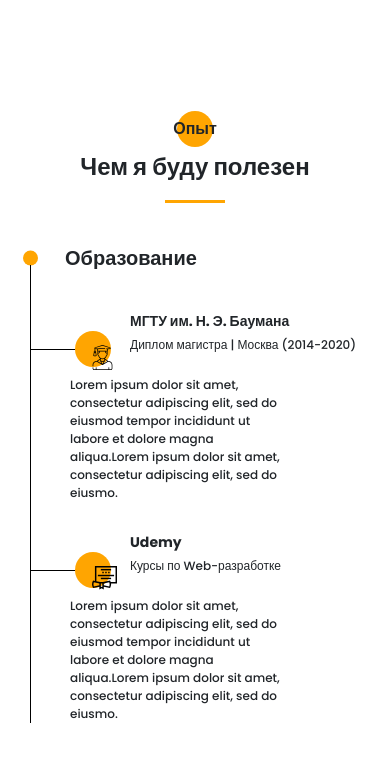
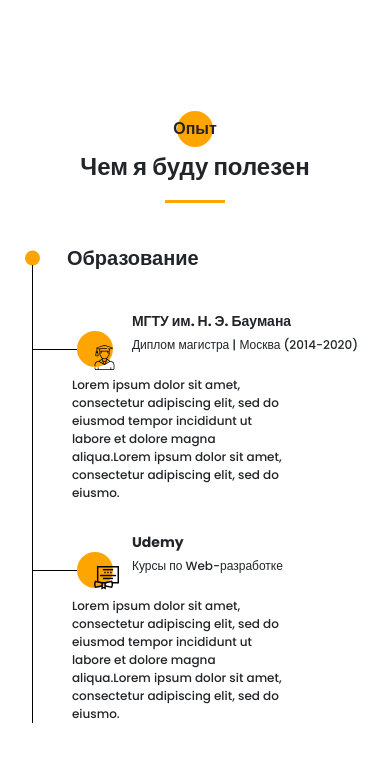
Before and after one commit to manalachi/projectPortfolio, a website: page src/index.html in a window 390 px wide. Shown: the part 2079-2855 px from the top of the page. Drawn offline with nearby package versions, Linux system fonts and the light colour scheme; files that its build step writes are made by us from their sources; files whose address does not match are found by name.

Commit message:
upgrade @media

```diff
--- a/src/sass/base/_media.scss
+++ b/src/sass/base/_media.scss
@@ -201,6 +201,9 @@
             grid-template-columns:  1fr;
             row-gap: 40px;
         }
+        &__column {
+            margin: 0 auto;
+        }
         &__item {
             &-body {
                 margin-top: 22px;
```
Also changed, not shown: dist/css/style.min.css.
